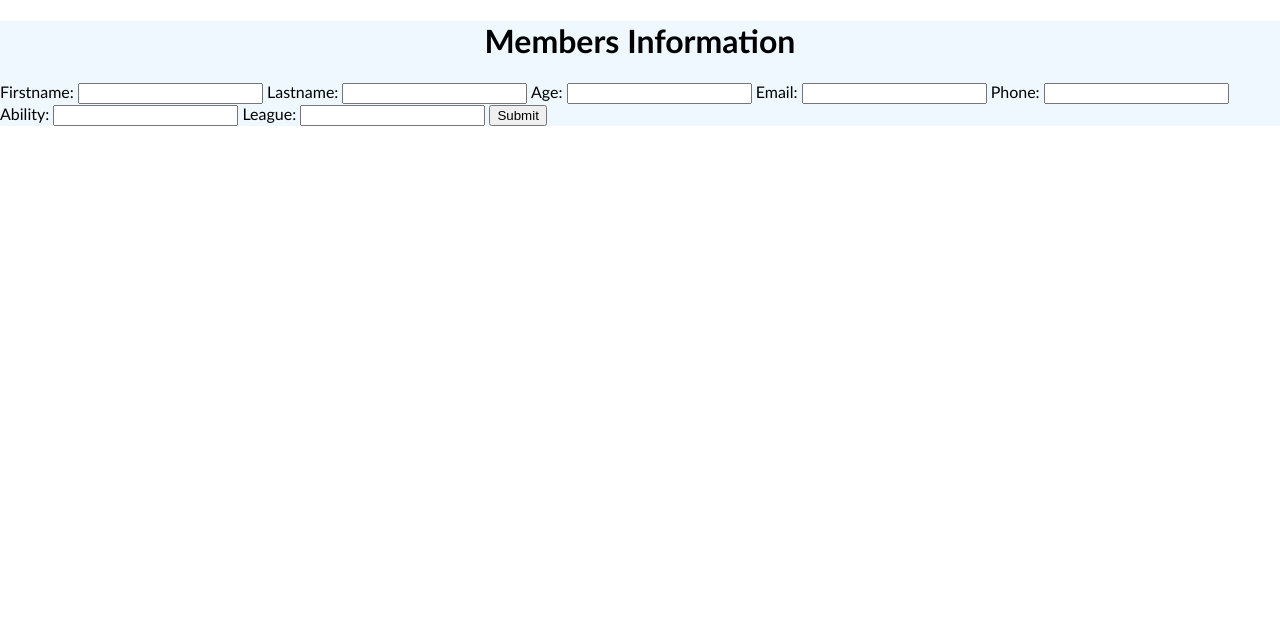
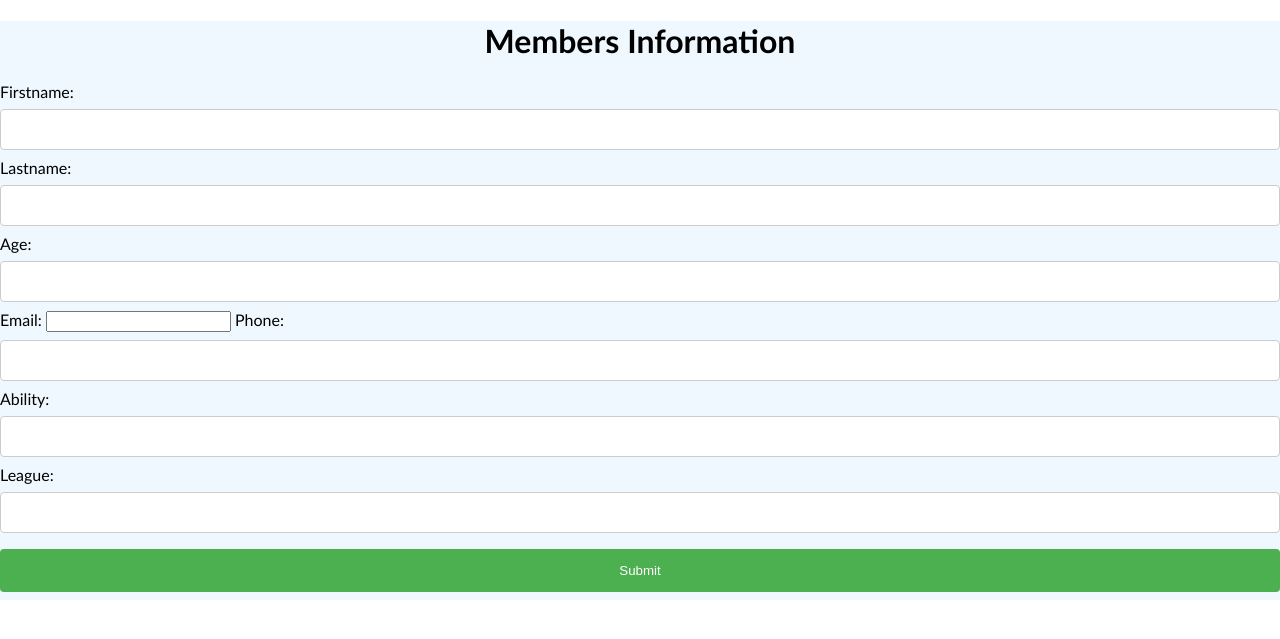
Before and after one commit to pythondjay/tennis_tournament_tracker, a Django app: page /members/info in a window 1280 px wide. Shown: the top 639 px of the page. Run offline with Django 4.2, Linux system fonts and the light colour scheme.

Commit message:
Modified the html and css files

```diff
--- a/static/css/form.css
+++ b/static/css/form.css
@@ -1,13 +1,6 @@
-.tournament-form{
-    border-radius: 5px;
-    background-color: #f2f2f2;
-    padding: 20px;
-    max-width: 50%;
-    margin: auto;
-
- }
- .tournament-form input[type=text], input[type=url] {
+.tournament-form input[type=text], input[type=number] {
     width: 100%;
+    height: 100%;
     padding: 12px 20px;
     margin: 8px 0;
     display: inline-block;
@@ -16,11 +9,8 @@
     box-sizing: border-box;
   }
 
- .tournament-form textarea {
-    width: 100%;
-    height: 100px;
-  }
- .tournament-form input[type=submit] {
+
+.tournament-form input[type=submit] {
     width: 100%;
     background-color: #4CAF50;
     color: white;
@@ -31,10 +21,6 @@
     cursor: pointer;
  }
 
- .tournament-form input[type=submit]:hover {
+.tournament-form input[type=submit]:hover {
     background-color: #45a049;
   }
-
-.form-cat, .form-tag {
-   margin-top: 10px;
-}
--- a/templates/members/members_info_form.html
+++ b/templates/members/members_info_form.html
@@ -8,6 +8,7 @@
 <!---->
 {% block content %}
 <h1><center>Members Information</center></h1>
+<div class="tournament-form">
   <form
     method="POST"
     action="{% url 'members-info' %}"
@@ -16,5 +17,6 @@
     {% csrf_token %} {{ form }}
     <input type="submit" value="Submit" />
   </form>
-
+</div>
   {% endblock content %}
+</div>
--- a/templates/tournaments/tournament_info_form.html
+++ b/templates/tournaments/tournament_info_form.html
@@ -8,6 +8,7 @@
 <!---->
 {% block content %}
 <h1><center>Tournament Information</center></h1>
+<div class="tournament-form">
   <form
     method="POST"
     action="{% url 'tournament-info' %}"
@@ -16,5 +17,5 @@
     {% csrf_token %} {{ form }}
     <input type="submit" value="Submit" />
   </form>
-
+</div>
 {% endblock content %}
```
Lines whose indentation alone changed are shown as unchanged.
